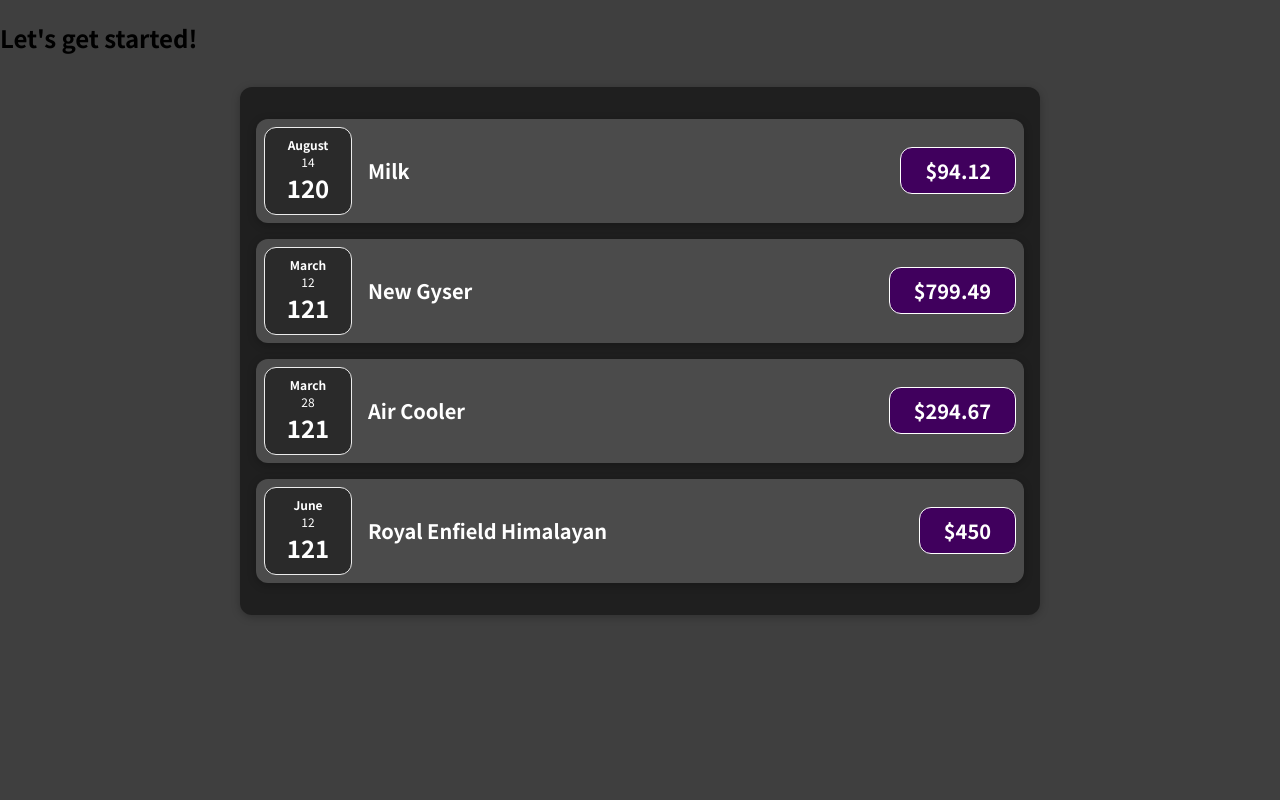
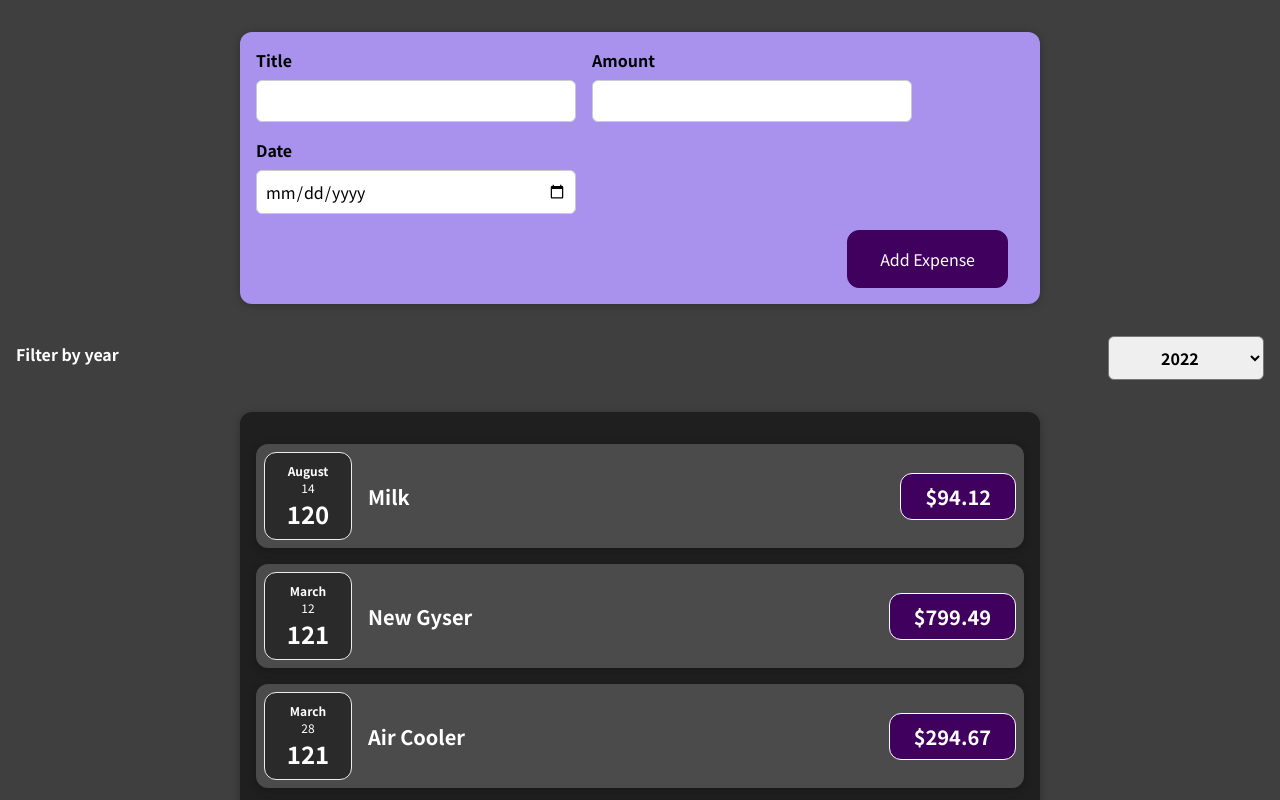
Before and after one commit to mayurpatil5953/expense-tracker, a React (Create React App) app: page / in a window 1280 px wide. Shown: the top 800 px of the page. Built offline with nearby package versions, Linux system fonts and the light colour scheme.

Commit message:
Update 8 files

```diff
--- a/src/App.js
+++ b/src/App.js
@@ -1,4 +1,5 @@
 import Expenses from "./componets/Expenses/Expenses";
+import NewExpense from "./componets/NewExpense/NewExpense";
 
 function App() {
   const ExpensesData = [
@@ -28,10 +29,16 @@ function App() {
     },
   ];
 
+  const addExpenseHandler = (expense) => {
+    console.log("In App.js");
+    console.log(expense);
+    ExpensesData.push(expense);
+  };
+
   return (
     <div>
-      <h2>Let's get started!</h2>
-      <Expenses expensesData={ExpensesData}/>
+      <NewExpense onAddExpense={addExpenseHandler} />
+      <Expenses expensesData={ExpensesData} />
     </div>
   );
 }
--- a/src/componets/Expenses/Expenses.js
+++ b/src/componets/Expenses/Expenses.js
@@ -1,11 +1,14 @@
 import React from "react";
-import ExpenseItem from './ExpenseItem';
-import Card from '../UI/Card';
+import ExpenseItem from "./ExpenseItem";
+import ExpensesFilter from "./ExpensesFilter";
+import Card from "../UI/Card";
 
-import './Expenses.css';
+import "./Expenses.css";
 
 const Expenses = (props) => {
   return (
+    <div>
+      <ExpensesFilter />
       <Card className="expenses">
         <ExpenseItem
           title={props.expensesData[0].title}
@@ -28,7 +31,8 @@ const Expenses = (props) => {
           date={props.expensesData[3].date}
         ></ExpenseItem>
       </Card>
+    </div>
   );
-}
+};
 
 export default Expenses;
--- /dev/null
+++ b/src/componets/Expenses/ExpensesFilter.css
@@ -0,0 +1,24 @@
+.expenses-filter {
+    color: white;
+    padding: 0 1rem;
+  }
+
+  .expenses-filter__control {
+    display: flex;
+    width: 100%;
+    align-items: center;
+    justify-content: space-between;
+    margin: 1rem 0;
+  }
+
+  .expenses-filter label {
+    font-weight: bold;
+    margin-bottom: 0.5rem;
+  }
+
+  .expenses-filter select {
+    font: inherit;
+    padding: 0.5rem 3rem;
+    font-weight: bold;
+    border-radius: 6px;
+  }
--- /dev/null
+++ b/src/componets/Expenses/ExpensesFilter.js
@@ -0,0 +1,21 @@
+import React from 'react';
+
+import './ExpensesFilter.css';
+
+const ExpensesFilter = () => {
+  return (
+    <div className='expenses-filter'>
+      <div className='expenses-filter__control'>
+        <label>Filter by year</label>
+        <select>
+          <option value='2022'>2022</option>
+          <option value='2021'>2021</option>
+          <option value='2020'>2020</option>
+          <option value='2019'>2019</option>
+        </select>
+      </div>
+    </div>
+  );
+};
+
+export default ExpensesFilter;
--- /dev/null
+++ b/src/componets/NewExpense/ExpenseForm.css
@@ -0,0 +1,26 @@
+.new-expense__controls {
+    display: flex;
+    flex-wrap: wrap;
+    gap: 1rem;
+    margin-bottom: 1rem;
+    text-align: left;
+  }
+
+  .new-expense__control label {
+    font-weight: bold;
+    margin-bottom: 0.5rem;
+    display: block;
+  }
+
+  .new-expense__control input {
+    font: inherit;
+    padding: 0.5rem;
+    border-radius: 6px;
+    border: 1px solid #ccc;
+    width: 20rem;
+    max-width: 100%;
+  }
+
+  .new-expense__actions {
+    text-align: right;
+  }
--- /dev/null
+++ b/src/componets/NewExpense/ExpenseForm.js
@@ -0,0 +1,87 @@
+import React, { useState } from "react";
+import "./ExpenseForm.css";
+
+const ExpenseForm = (props) => {
+  const [enteredTitle, setEnteredTitle] = useState("");
+  const [enteredAmount, setEnteredAmount] = useState("");
+  const [enteredDate, setEnteredDate] = useState("");
+  // const [userInput, setUserInput] = useState({
+  //     enteredTitle: '',
+  //     enteredAmount: '',
+  //     enteredDate: '',
+  // })
+
+  const titleChangedHandler = (event) => {
+    setEnteredTitle(event.target.value);
+    // setUserInput({
+    //     ...userInput,
+    //     enteredTitle: event.target.value
+    // });
+  };
+
+  const amountChangedHandler = (event) => {
+    setEnteredAmount(event.target.value);
+    // setUserInput({
+    //     ...userInput,
+    //     enteredAmount: event.target.value
+    // });
+  };
+
+  const dateChangedHandler = (event) => {
+    setEnteredDate(event.target.value);
+    // setUserInput({
+    //     ...userInput,
+    //     enteredDate: event.target.value
+    // });
+  };
+
+  const submitHandlerEvent = (event) => {
+    event.preventDefault();
+
+    const expenseData = {
+      title: enteredTitle,
+      amount: enteredAmount,
+      date: new Date(enteredDate),
+    };
+    props.onSaveExpenseData(expenseData);
+    setEnteredTitle("");
+    setEnteredAmount("");
+    setEnteredDate("");
+  };
+
+  return (
+    <form onSubmit={submitHandlerEvent}>
+      <div className="new-expense__controls">
+        <div className="new-expense__control">
+          <label>Title</label>
+          <input
+            type="text"
+            value={enteredTitle}
+            onChange={titleChangedHandler}
+          />
+        </div>
+        <div className="new-expense__control">
+          <label>Amount</label>
+          <input
+            type="number"
+            value={enteredAmount}
+            onChange={amountChangedHandler}
+          />
+        </div>
+        <div className="new-expense__control">
+          <label>Date</label>
+          <input
+            type="date"
+            value={enteredDate}
+            onChange={dateChangedHandler}
+          />
+        </div>
+      </div>
+      <div className="new-expense__actions">
+        <button type="submit">Add Expense</button>
+      </div>
+    </form>
+  );
+};
+
+export default ExpenseForm;
--- /dev/null
+++ b/src/componets/NewExpense/NewExpense.css
@@ -0,0 +1,38 @@
+.new-expense {
+    background-color: #a892ee;
+    padding: 1rem;
+    margin: 2rem auto;
+    width: 50rem;
+    max-width: 95%;
+    border-radius: 12px;
+    text-align: center;
+    box-shadow: 0 1px 8px rgba(0, 0, 0, 0.25);
+  }
+
+  .new-expense button {
+    font: inherit;
+    cursor: pointer;
+    padding: 1rem 2rem;
+    border: 1px solid #40005d;
+    background-color: #40005d;
+    color: white;
+    border-radius: 12px;
+    margin-right: 1rem;
+  }
+
+  .new-expense button:hover,
+  .new-expense button:active {
+    background-color: #510674;
+    border-color: #510674;
+  }
+
+  .new-expense button.alternative {
+    color: #220131;
+    border-color: transparent;
+    background-color: transparent;
+  }
+
+  .new-expense button.alternative:hover,
+  .new-expense button.alternative:active {
+    background-color: #ddb3f8;
+  }
--- /dev/null
+++ b/src/componets/NewExpense/NewExpense.js
@@ -0,0 +1,25 @@
+import React from "react";
+
+import ExpenseForm from "./ExpenseForm";
+import "./NewExpense.css";
+
+const NewExpense = (props) => {
+  const saveExpenseDataHandler = (enteredExpenseData) => {
+    const expenseData = {
+      ...enteredExpenseData,
+      id: Math.random().toString(),
+    };
+    props.onAddExpense(expenseData);
+  };
+
+  return (
+    <div className="new-expense">
+      {/* NewExpense is parent this component
+            ExpenseForm is child */}
+      <ExpenseForm onSaveExpenseData={saveExpenseDataHandler} />
+      {/* just pointing a function and not calling above */}
+    </div>
+  );
+};
+
+export default NewExpense;
```
Lines whose indentation alone changed are shown as unchanged.
